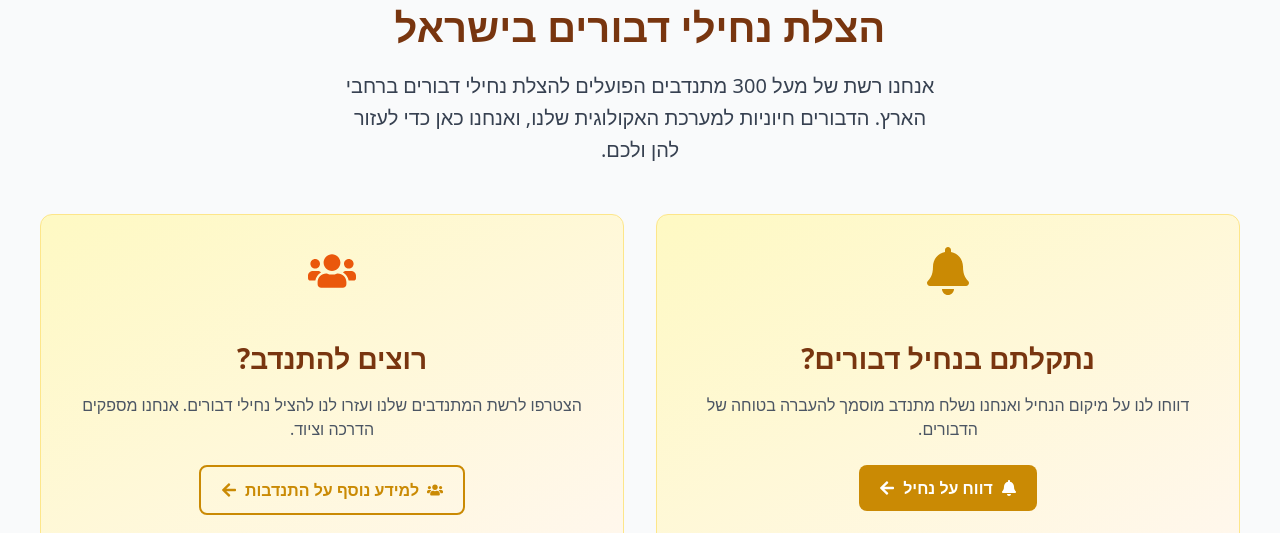
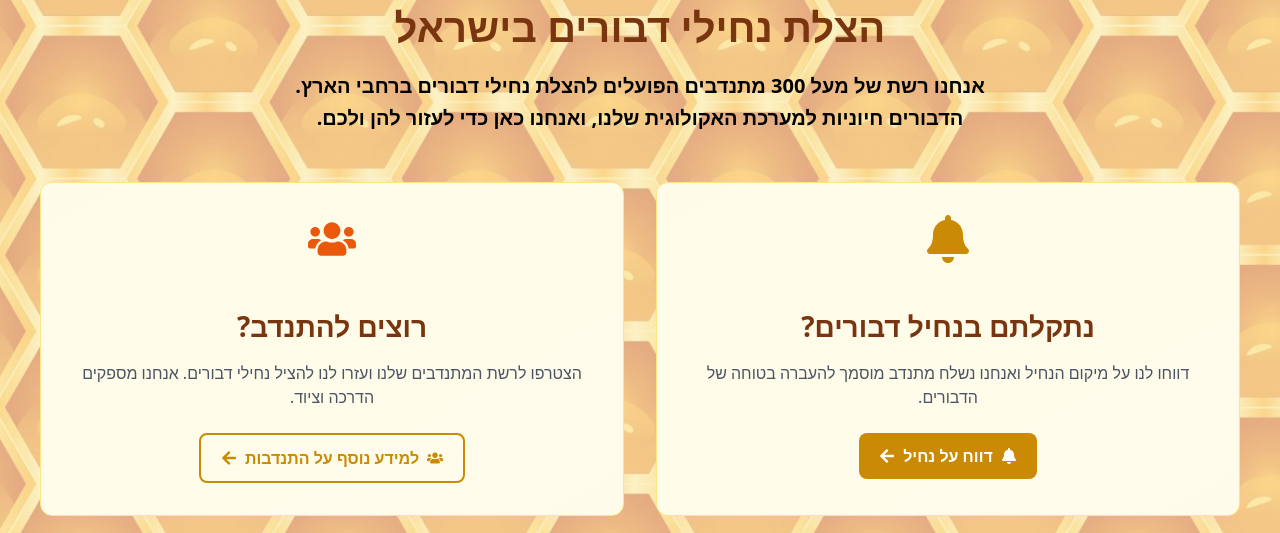
Before and after one commit to Shlobro/Magen-Dvorim-Adom, a React (Vite) app: page / in a window 1280 px wide. Shown: the part 267-800 px from the top of the page. Built offline with nearby package versions, Linux system fonts and the light colour scheme; no server answers.

Commit message:
add background image and update styles for HomeScreen component

```diff
--- a/frontend/src/pages/HomeScreen.jsx
+++ b/frontend/src/pages/HomeScreen.jsx
@@ -3,10 +3,15 @@ import { Link } from 'react-router-dom';
 import '../styles/HomeScreen.css';
 import mdaLogo from '../assets/mda_logo.png';
 import { FaBell, FaUsers, FaArrowLeft } from 'react-icons/fa';
+import homeBackground from '../assets/home-background.png';
 
 export default function HomeScreen() {
   return (
-    <div className="home-page">
+    <div
+      className="home-page"
+      style={{ backgroundImage: `url(${homeBackground})` }}
+    >
+      <div className="content-wrapper">
         <section className="intro">
           <div className="logo-wrapper">
             <img src={mdaLogo} alt="Magen Dvorim Adom Logo" className="main-logo" />
@@ -42,7 +47,6 @@ export default function HomeScreen() {
               למידע נוסף על התנדבות
               <FaArrowLeft className="arrow-icon" />
             </Link>
-
           </div>
         </div>
 
@@ -65,5 +69,6 @@ export default function HomeScreen() {
           © 2025 מגן דבורים אדום. כל הזכויות שמורות.
         </footer>
       </div>
+    </div>
   );
 }
--- a/frontend/src/styles/HomeScreen.css
+++ b/frontend/src/styles/HomeScreen.css
@@ -1,12 +1,33 @@
 .home-page {
+  background-size: cover;
+  background-position: center center;
+  background-attachment: fixed;
+  position: relative; /* Required for the ::before pseudo-element overlay */
+  z-index: 1;
   padding: 2rem;
-  background-color: #f9fafb;
   text-align: center;
+  margin: 0 auto;
+}
+
+/* This pseudo-element now creates a light, semi-transparent overlay
+   to ensure dark text is readable over the background image. */
+.home-page::before {
+  content: '';
+  position: absolute;
+  top: 0;
+  left: 0;
+  right: 0;
+  bottom: 0;
+  /* Using a slightly off-white color for a softer feel */
+  background-color: rgba(255, 255, 255, 0.50);
+  z-index: -1;
+}
+
+.content-wrapper {
   max-width: 1200px;
   margin: 0 auto;
 }
 
-/* לוגו */
 .logo-wrapper {
   display: flex;
   justify-content: center;
@@ -21,7 +42,7 @@
   box-shadow: 0 0 10px rgba(0, 0, 0, 0.1);
 }
 
-/* כותרות וטקסט */
+/* Reverted text colors to be dark for readability on a light background */
 .main-title {
   font-size: 2.5rem;
   font-weight: bold;
@@ -31,13 +52,13 @@
 
 .main-paragraph {
   font-size: 1.25rem;
-  color: #374151;
-  max-width: 600px;
+  font-weight: 600;
+  color: #000000;
+  max-width: 700px;
   margin: 0 auto 3rem auto;
   line-height: 1.6;
 }
 
-/* כרטיסיות */
 .cards-container {
   display: grid;
   gap: 2rem;
@@ -51,8 +72,9 @@
   }
 }
 
+/* Reverted card style to the original light theme */
 .card {
-  background: linear-gradient(to bottom right, #fef9c3, #fff7ed);
+  background: linear-gradient(to bottom right, #fefce8, #fffbeb);
   border: 1px solid #fde68a;
   border-radius: 12px;
   padding: 2rem;
@@ -86,7 +108,6 @@
   line-height: 1.5;
 }
 
-/* כפתורים */
 .filled-button,
 .outlined-button {
   display: inline-flex;
@@ -103,7 +124,7 @@
 
 .filled-button {
   background-color: #ca8a04;
-  color: white;
+  color: white; /* White text on a dark yellow button has good contrast */
   border: none;
 }
 
@@ -126,7 +147,7 @@
   font-size: 1rem;
 }
 
-/* סטטיסטיקות */
+/* Removed the dark background from the stats section */
 .stats-section {
   display: grid;
   grid-template-columns: 1fr;
@@ -149,13 +170,13 @@
 }
 
 .stat p {
-  font-size: 1rem;
-  color: #6b7280;
+  font-size: 1.2rem;
+  font-weight: 400;
+  color: #000000;
 }
 
-/* פוטר */
 .footer {
   margin-top: 2rem;
   font-size: 14px;
-  color: #9ca3af;
+  color: #000000;
 }
```
Lines whose indentation alone changed are shown as unchanged.
